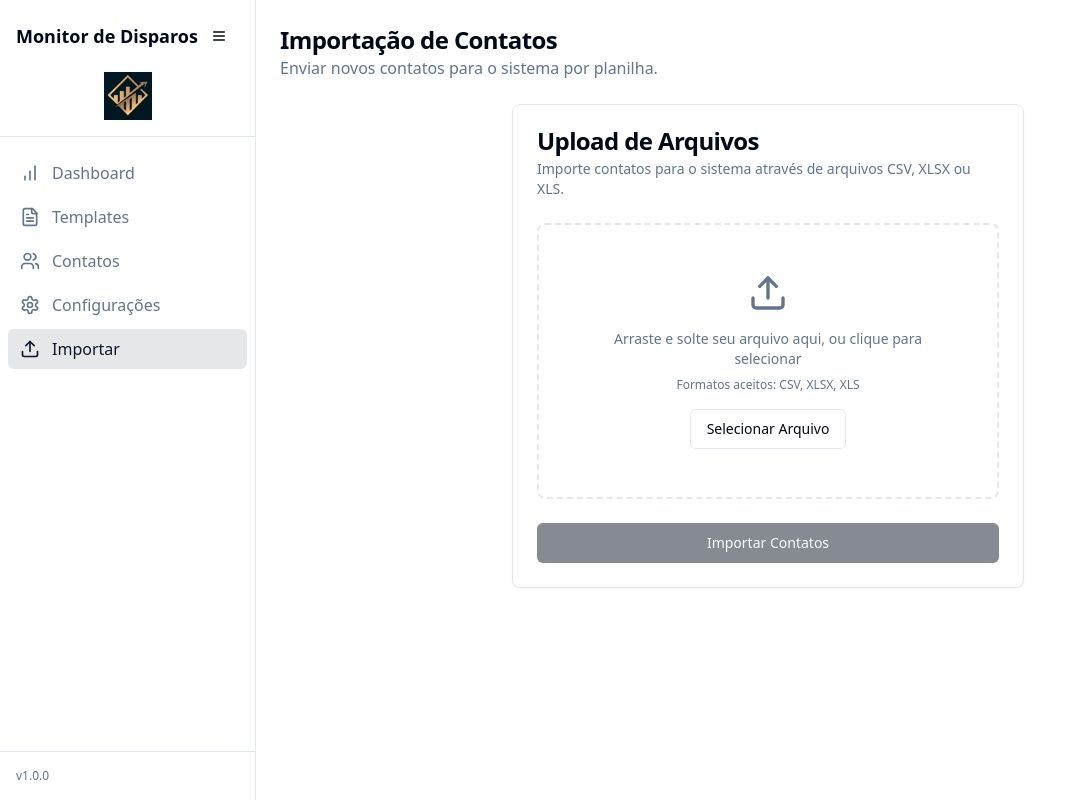
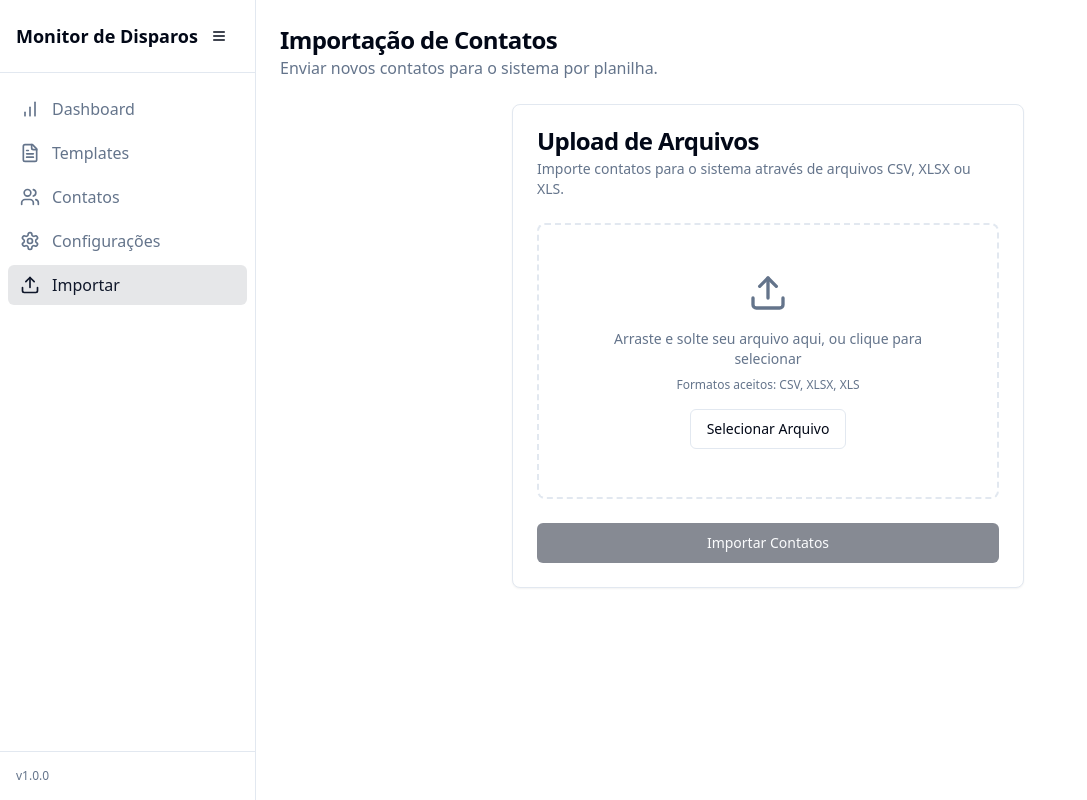
Before and after one commit to henrique062/smart-blast-monitor, a React (Vite) app: page /import in a window 1280 px wide. Shown: the whole page, without its empty margins (0-1087 px from the left). Built offline with nearby package versions, Linux system fonts and the light colour scheme.

Commit message:
Revert visual customizations
Remove logo and favicon changes.

```diff
--- a/index.html
+++ b/index.html
@@ -7,7 +7,6 @@
     <title>smart-blast-monitor</title>
     <meta name="description" content="Lovable Generated Project" />
     <meta name="author" content="Lovable" />
-    <link rel="icon" href="/lovable-uploads/cb48d1d7-ca80-4a9b-82e5-1665104a2abc.png" type="image/png">
 
     <meta property="og:title" content="smart-blast-monitor" />
     <meta property="og:description" content="Lovable Generated Project" />
--- a/src/components/layout/MainSidebar.tsx
+++ b/src/components/layout/MainSidebar.tsx
@@ -57,8 +57,7 @@ export default function MainSidebar() {
       )}
     >
       {/* Header */}
-      <div className="p-4 border-b border-border flex flex-col items-center">
-        <div className="flex items-center justify-between w-full">
+      <div className="p-4 border-b border-border flex items-center justify-between">
         {!isCollapsed && (
           <div className="font-semibold text-lg">Monitor de Disparos</div>
         )}
@@ -66,22 +65,10 @@ export default function MainSidebar() {
           variant="ghost"
           size="icon"
           onClick={() => setIsCollapsed(!isCollapsed)}
-            className={cn(!isCollapsed ? "ml-auto" : "")}
+          className="ml-auto"
         >
           <Menu className="h-5 w-5" />
         </Button>
-        </div>
-
-        {/* Logo - adicionado abaixo do título */}
-        {!isCollapsed && (
-          <div className="mt-4 flex justify-center">
-            <img
-              src="/lovable-uploads/35980e34-02cc-4efa-9ecd-edb1f27a3358.png"
-              alt="Logo Antecipa"
-              className="h-12"
-            />
-          </div>
-        )}
       </div>
 
       {/* Navigation */}
```
Lines whose indentation alone changed are shown as unchanged.
